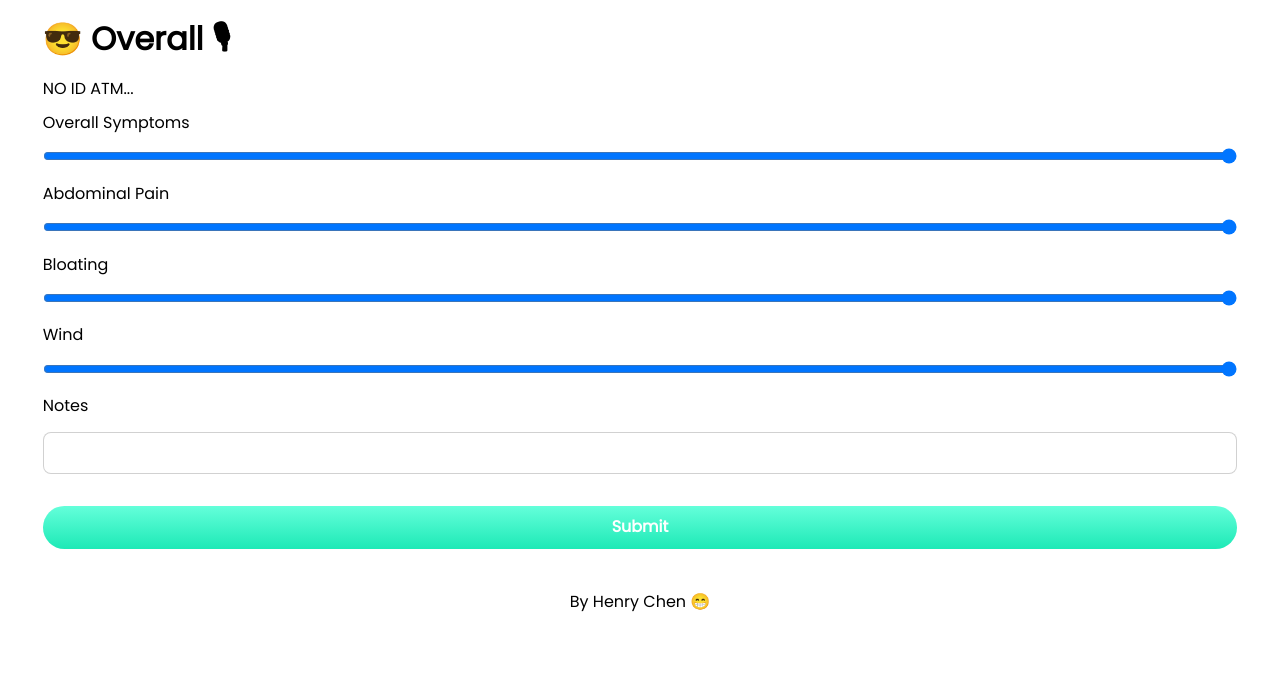
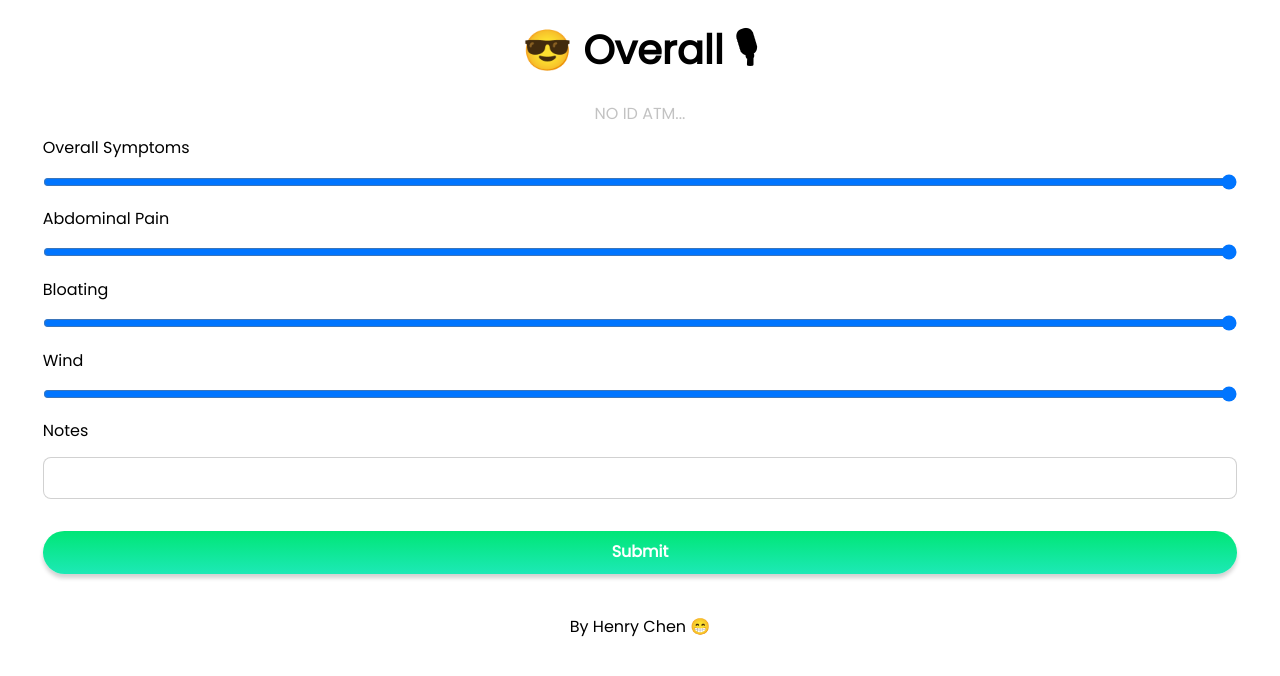
Before and after one commit to jumper385/ngp_frontend, a React (Create React App) app in the folder client/: page /overall in a window 1280 px wide. Shown: the top 676 px of the page. Built offline with nearby package versions, Linux system fonts and the light colour scheme.

Commit message:
fixed look on overall page

```diff
--- a/client/src/pages/Overall.js
+++ b/client/src/pages/Overall.js
@@ -3,6 +3,24 @@ import { connect } from 'react-redux'
 import { Link } from 'react-router-dom'
 import axios from 'axios'
 import styled from 'styled-components'
+
+const PageHeader = styled.div`
+    box-sizing:border-box
+    margin:0
+`
+
+const PageTitle = styled.h1`
+    font-size:30pt
+    text-align:center
+`
+
+const RecordingId = styled.p`
+    font-size:12pt
+    color:rgba(0,0,0,.24);
+    text-align:center
+    margin:0
+    margin-top:24pt
+`
 
 const SliderInput = styled.input`
     width:100%
@@ -20,8 +38,14 @@ const ActionBox = styled.div`
     background:pink
     height:32pt
     margin-top:24pt
-    background: linear-gradient(to bottom, #64FFDA 0%, #1DE9B6 100%);
+    background: linear-gradient(to bottom, #00E676 0%, #1DE9B6 100%);
     border-radius: 16pt
+
+    box-shadow: 0px 4px 4px 0px rgba(0,0,0,0.18);
+    transition: 0.25s
+    &:hover{
+        box-shadow: 0px 8px 8px 0px rgba(0,0,0,0.18);
+    }
 `
 const SubmitButton = styled.input`
     width:100%
@@ -102,8 +126,10 @@ class Overall extends Component {
         }
         return(
             <div>
-                <h1>😎 Overall 🎙</h1>
-                <p>{this.props.recording.recording_id || 'NO ID ATM...'}</p>
+                <div>
+                    <PageTitle>😎 Overall 🎙</PageTitle>
+                    <RecordingId>{this.props.recording.recording_id || 'NO ID ATM...'}</RecordingId>
+                </div>
                 <form onSubmit={this.onSubmit}>
                     <label><p>Overall Symptoms</p></label> <SliderInput onChange={this.onChange} name='overall' type='range' min='0' max='10'/> <br/>
                     <label><p>Abdominal Pain</p></label> <SliderInput onChange={this.onChange} name='abdPain' type='range' min='0' max='10'/> <br/>
```
Also changed, not shown: 8 other files (tests, documents, lock files or other folders).
